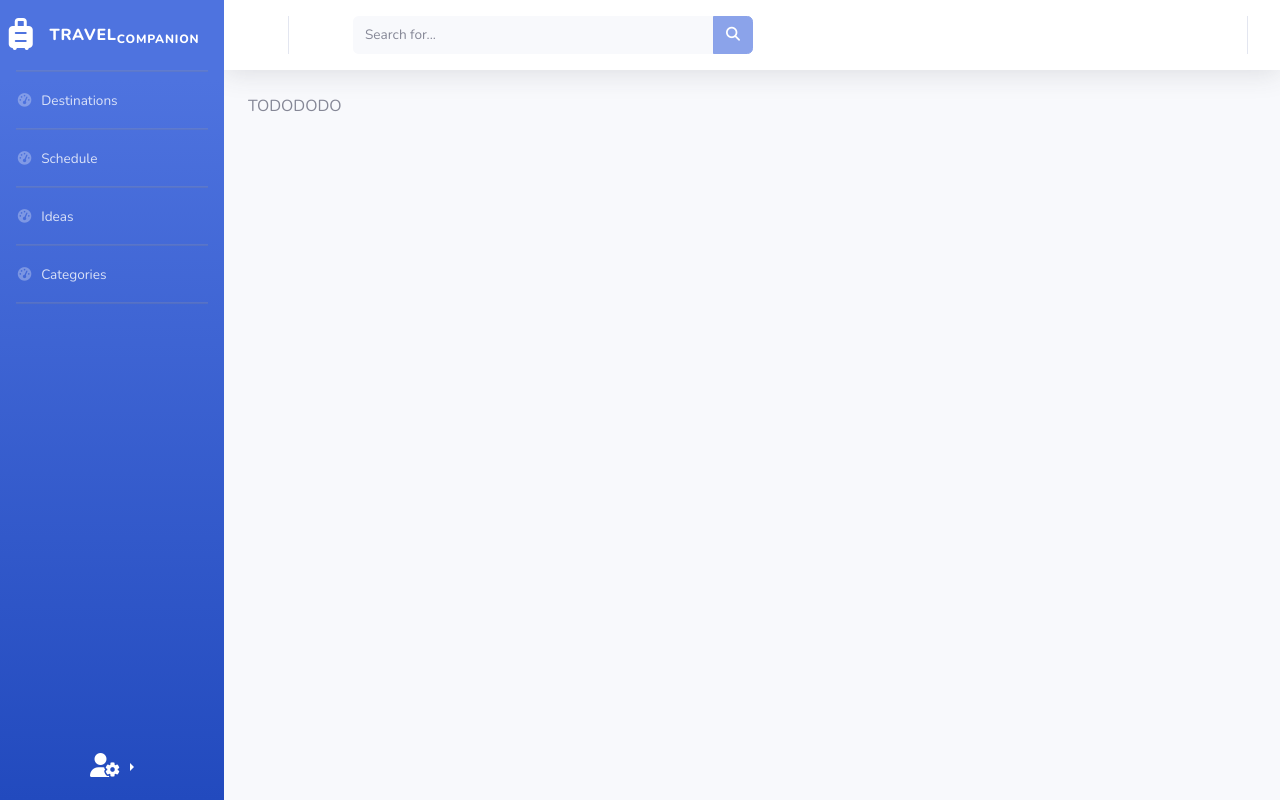
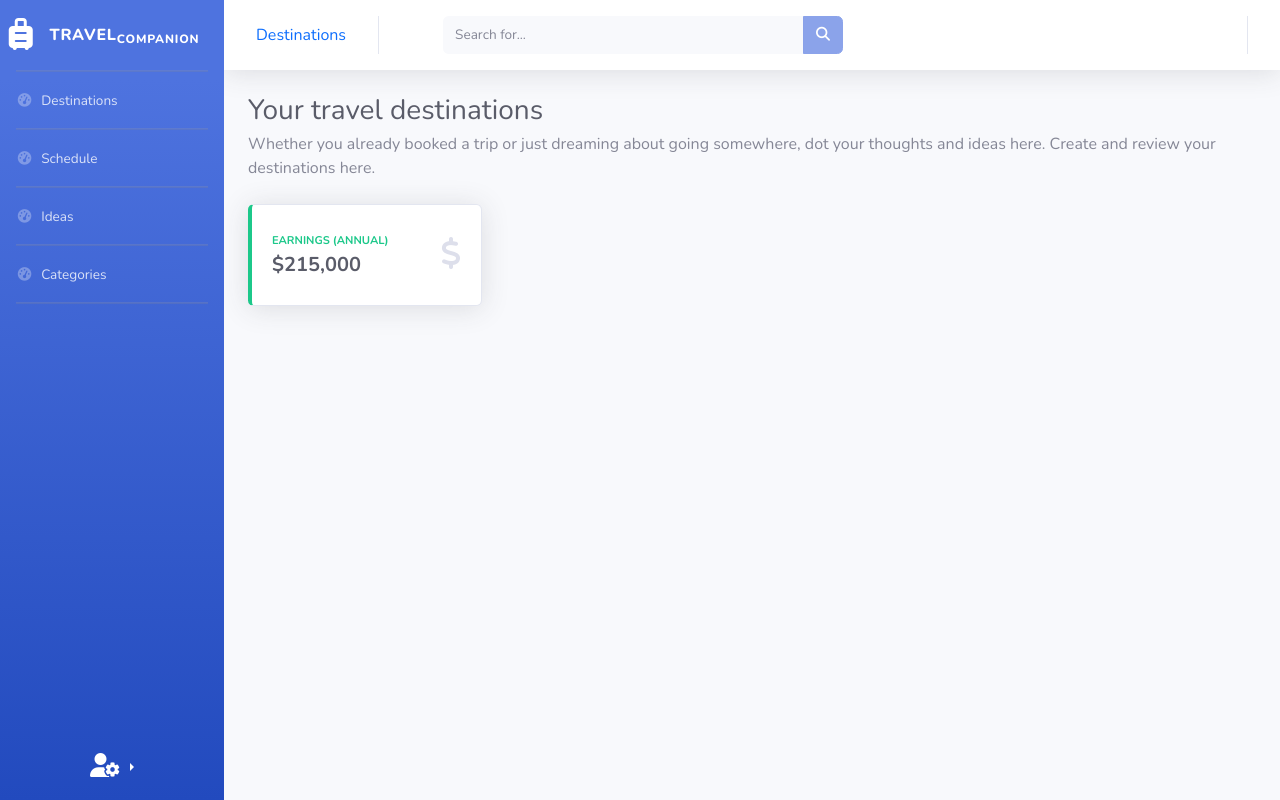
Before and after one commit to Hevsy/Travel-Companion, a Flask app: page / in a window 1280 px wide. Run offline with Flask 3, Linux system fonts and the light colour scheme; the visitor is signed in with stand-in values (Sample User, id 1); some libraries are stand-ins or nearby versions.

Commit message:
building destinations page

```diff
--- a/app.py
+++ b/app.py
@@ -166,6 +166,6 @@ def blank():
 
 @login_required
 @app.route("/dest")
-def destinations():
+def dest():
     """Destinations page"""
     return render_template("dest.html")
--- a/templates/index.html
+++ b/templates/index.html
@@ -1,9 +1,36 @@
 {% extends "layout.html" %}
 
 {% block title %}
-INDEX
+Destinations
+{% endblock %}
+
+{% block title2 %}
+Destinations
 {% endblock %}
 
 {% block main %}
-TODODODO
+<div>
+    <h1 class="h3 mb-1 text-gray-800">Your travel destinations</h1>
+    <p class="mb-4">Whether you already booked a trip or just dreaming about going somewhere, dot your thoughts and
+        ideas here. Create and review your destinations here.</p>
+</div>
+<div class="row">
+    <!-- Earnings (Annual) Card Example -->
+    <div class="col-xl-3 col-md-6 mb-4">
+        <div class="card border-left-success shadow h-100 py-2">
+            <div class="card-body">
+                <div class="row no-gutters align-items-center">
+                    <div class="col mr-2">
+                        <div class="text-xs font-weight-bold text-success text-uppercase mb-1">
+                            Earnings (Annual)</div>
+                        <div class="h5 mb-0 font-weight-bold text-gray-800">$215,000</div>
+                    </div>
+                    <div class="col-auto">
+                        <i class="fas fa-dollar-sign fa-2x text-gray-300"></i>
+                    </div>
+                </div>
+            </div>
+        </div>
+    </div>
+</div>
 {% endblock %}
```
Also changed, not shown: templates/dest.html (+28 -1 lines).
